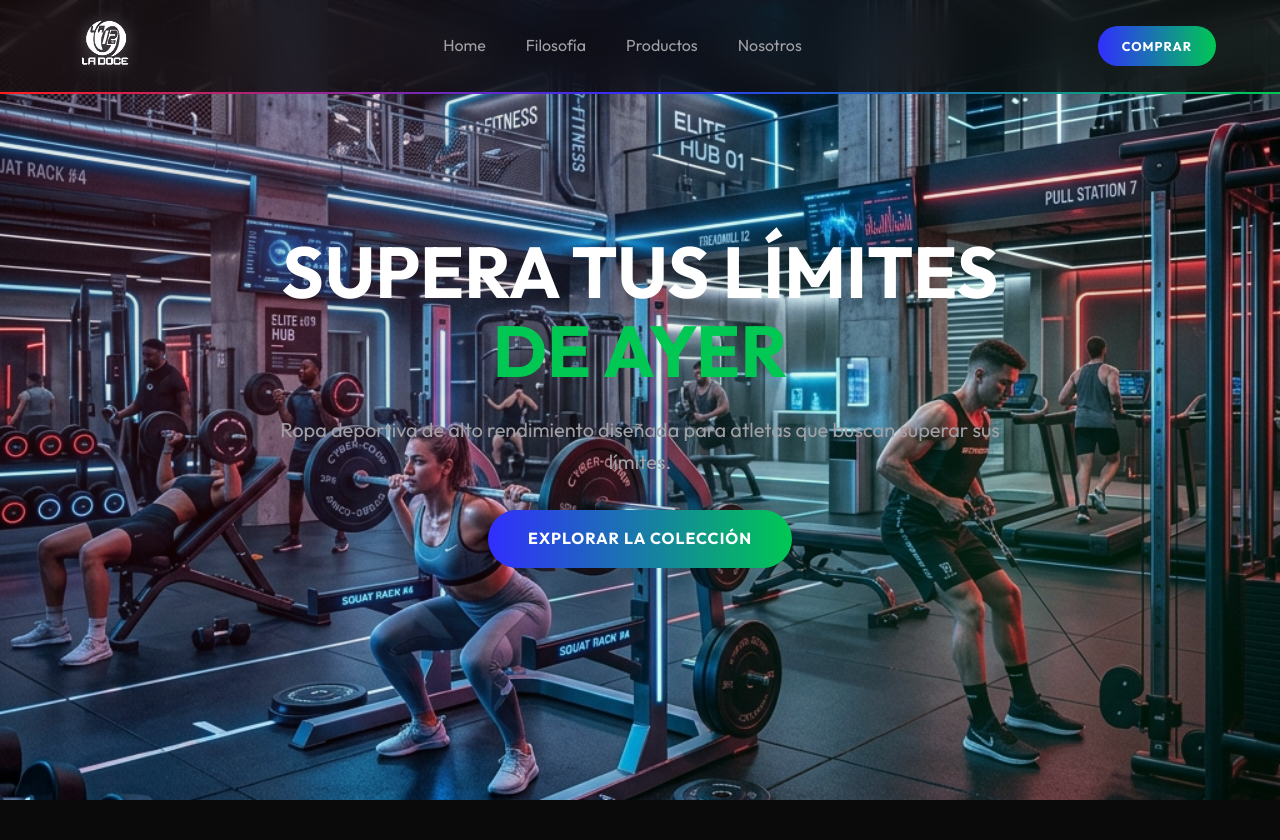
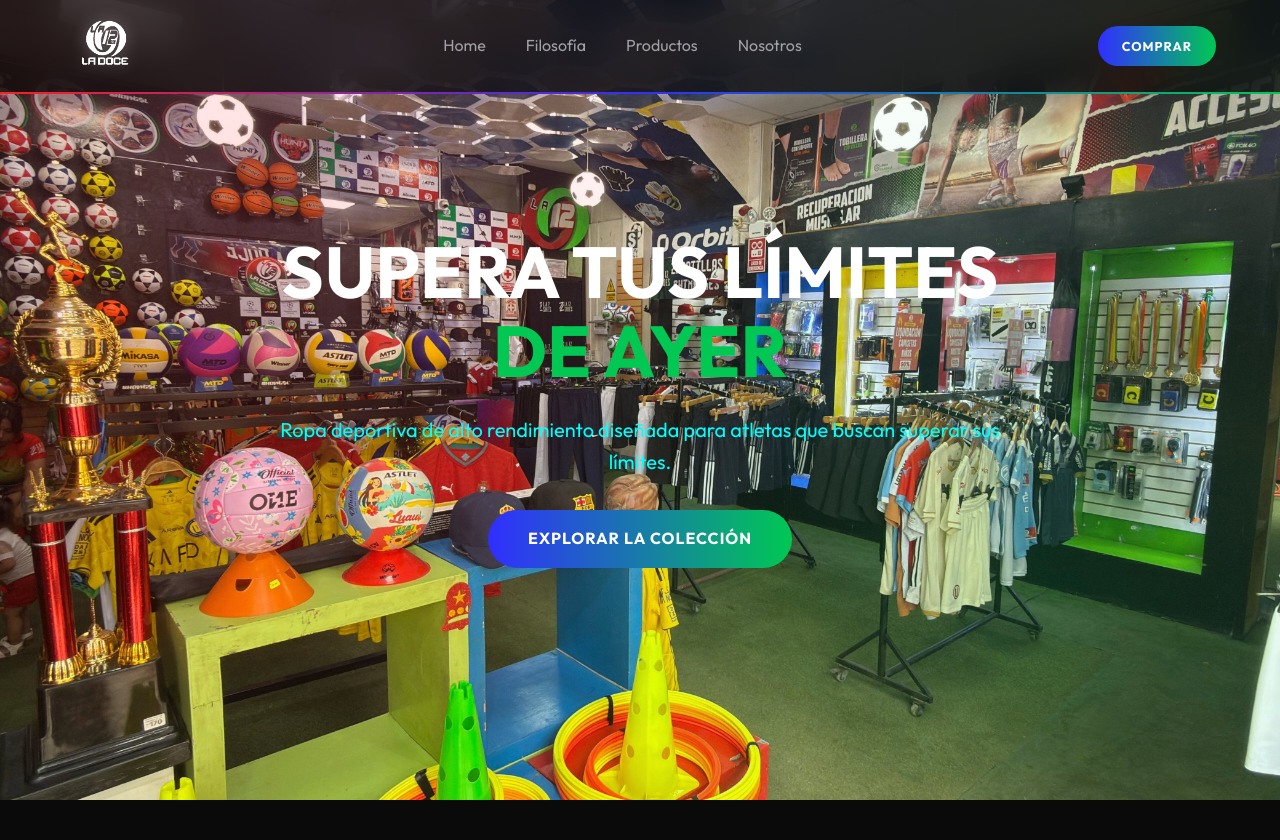
Before and after one commit to kemperset/La-Doce-Website, a Flask app: page / in a window 1280 px wide. Shown: the top 840 px of the page. Run offline with Flask 3, Linux system fonts and the light colour scheme.

Commit message:
cambio de bg

```diff
--- a/static/css/style.css
+++ b/static/css/style.css
@@ -127,7 +127,7 @@ nav {
 
 .hero p {
     font-size: 1.25rem;
-    color: var(--text-secondary);
+    color: aqua;
     margin-bottom: 2rem;
 }
 
@@ -296,6 +296,11 @@ footer {
 }
 
 @media (max-width: 768px) {
-    .hero h1 { font-size: 2.8rem; }
-    .nav-links { display: none; }
+    .hero h1 {
+        font-size: 2.8rem;
+    }
+
+    .nav-links {
+        display: none;
+    }
 }
```
Also changed, not shown: static/images/hero_bg.png, static/images/hero_bg1.png (added).
